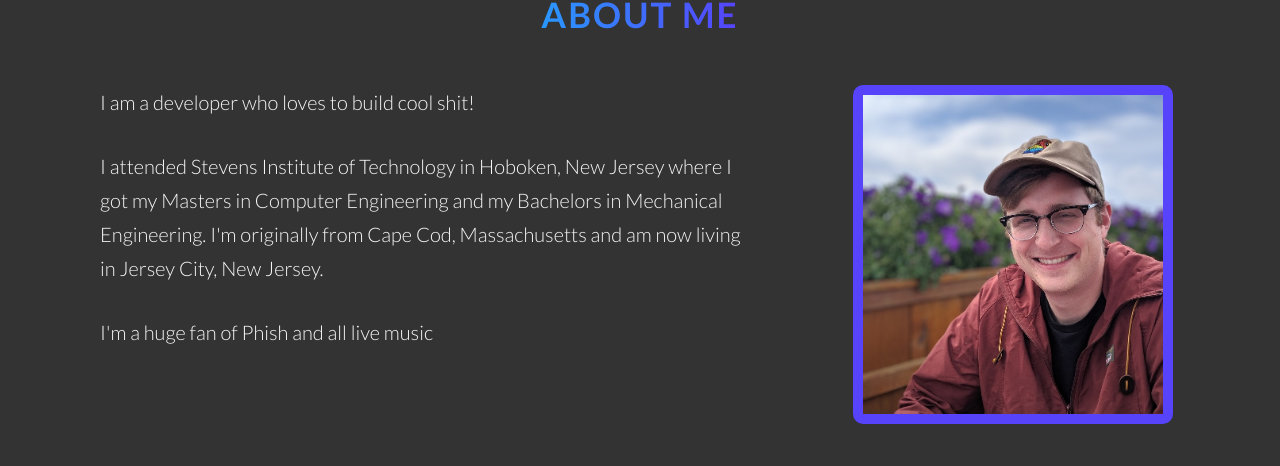
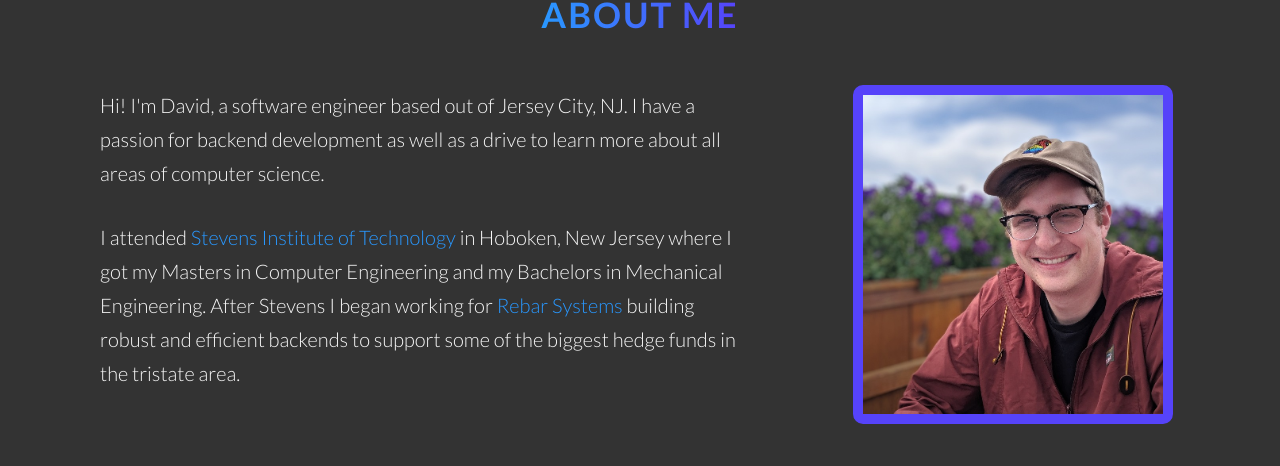
Before and after one commit to djdietrick/personal-website, a Vue app: page / in a window 1280 px wide. Shown: the part 815-1281 px from the top of the page. Built offline with nearby package versions, Linux system fonts and the light colour scheme; grey boxes are pictures that could not be loaded; what vue-resource would draw is missing.

Commit message:
Updated bio

```diff
--- a/src/styles/pages/_home.scss
+++ b/src/styles/pages/_home.scss
@@ -20,6 +20,7 @@
         grid-template-columns: 2fr 1fr;
         grid-column-gap: 10rem;
         padding: 0 10rem;
+        align-items: center;
 
         @media only screen and (max-width: $bp-small) {
             grid-template-rows: 1fr 2fr;
@@ -52,6 +53,10 @@
     &__text {
         height: min-content;
     }
+
+    a {
+        color: &color-primary-light;
+    }
 }
 
 .section-projects {
--- a/src/views/Home.vue
+++ b/src/views/Home.vue
@@ -42,15 +42,17 @@
                 <div class="section-about__container">
                     <div class="section-about__text">
                         <p class="paragraph--about">
-                            I am a developer who loves to build cool shit!
+                            Hi! I'm David, a software engineer based out of Jersey City, NJ. I have a passion for backend development as well as a drive to learn
+                            more about all areas of computer science.
                         </p>
                         <p class="paragraph--about">
-                            I attended Stevens Institute of Technology in Hoboken, New Jersey where I got my Masters in Computer Engineering and my Bachelors
-                            in Mechanical Engineering. I'm originally from Cape Cod, Massachusetts and am now living in Jersey City, New Jersey.
+                            I attended <a href="http://www.stevens.edu">Stevens Institute of Technology</a> in Hoboken, New Jersey where I got my Masters in Computer Engineering and my Bachelors
+                            in Mechanical Engineering. After Stevens I began working for <a href="http://www.rebarsys.com">Rebar Systems</a> building robust and efficient backends to support some of
+                            the biggest hedge funds in the tristate area.
                         </p>
-                        <p class="paragraph--about">
-                            I'm a huge fan of Phish and all live music
-                        </p>
+                        <!-- <p class="paragraph--about">
+                            I'm also a huge fan of live music and you can usually find me at any local Phish show!
+                        </p> -->
                     </div>
                     <img src="@/assets/me_cropped.jpg" alt="Me" class='section-about__photo'>
                 </div>
```
